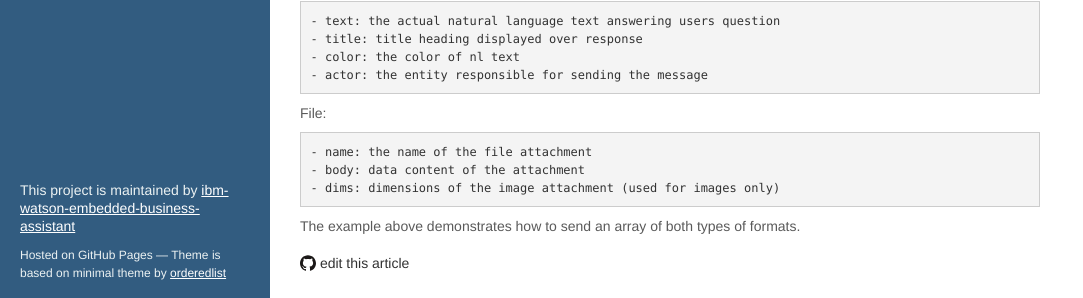
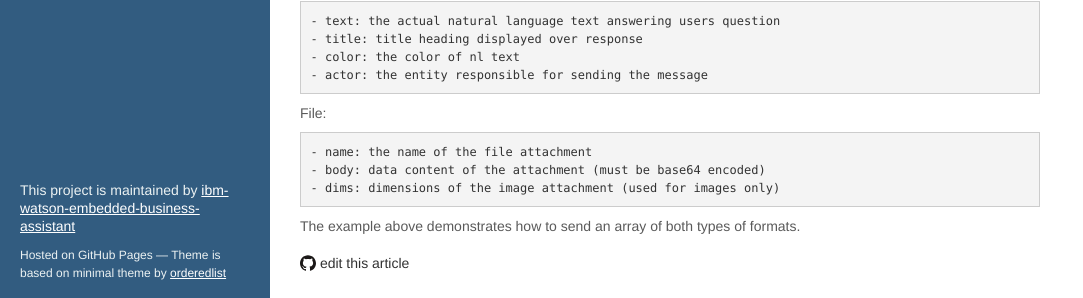
Before and after one commit to ibm-watson-embedded-business-assistant/eba-example-agents, a Jekyll site: the page built from docs/lab/endpoints/Render.md, in a window 1280 px wide and 900 px high, scrolled down 850 px. Shown: the part 599-897 px from the top of the window, without its empty margins (0-1083 px from the left). Built offline with Jekyll 4.4.1, drawn with Linux system fonts in a browser that asks for light colours; our own code applies the rules of GitHub Pages for plain Markdown files; the repository's description, which GitHub fills in, is left out.

Commit message:
Update Render.md

```diff
--- a/docs/lab/endpoints/Render.md
+++ b/docs/lab/endpoints/Render.md
@@ -81,7 +81,7 @@ Message:
 File:
 
     - name: the name of the file attachment
-    - body: data content of the attachment
+    - body: data content of the attachment (must be base64 encoded)
     - dims: dimensions of the image attachment (used for images only)
 
 The example above demonstrates how to send an array of both types of formats.
```
